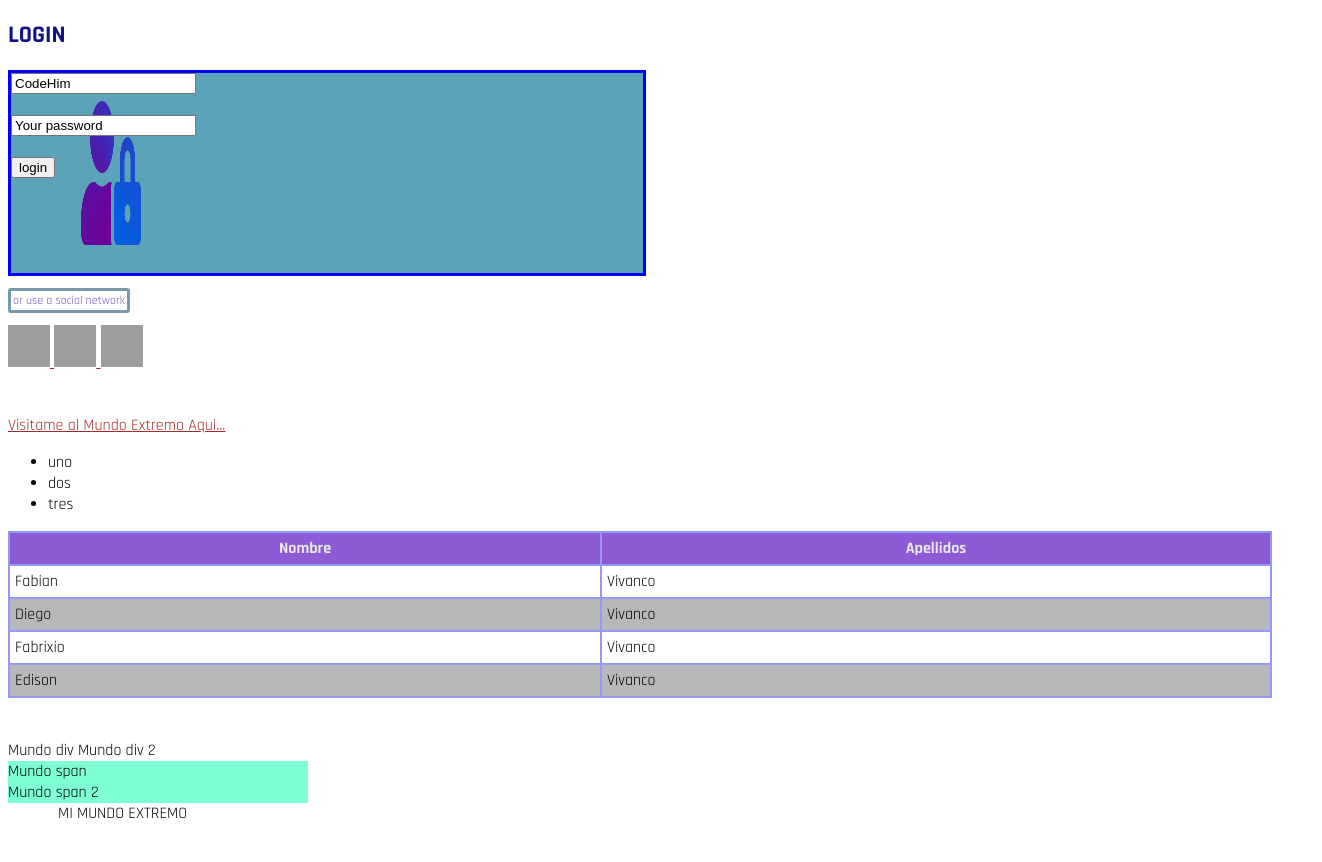
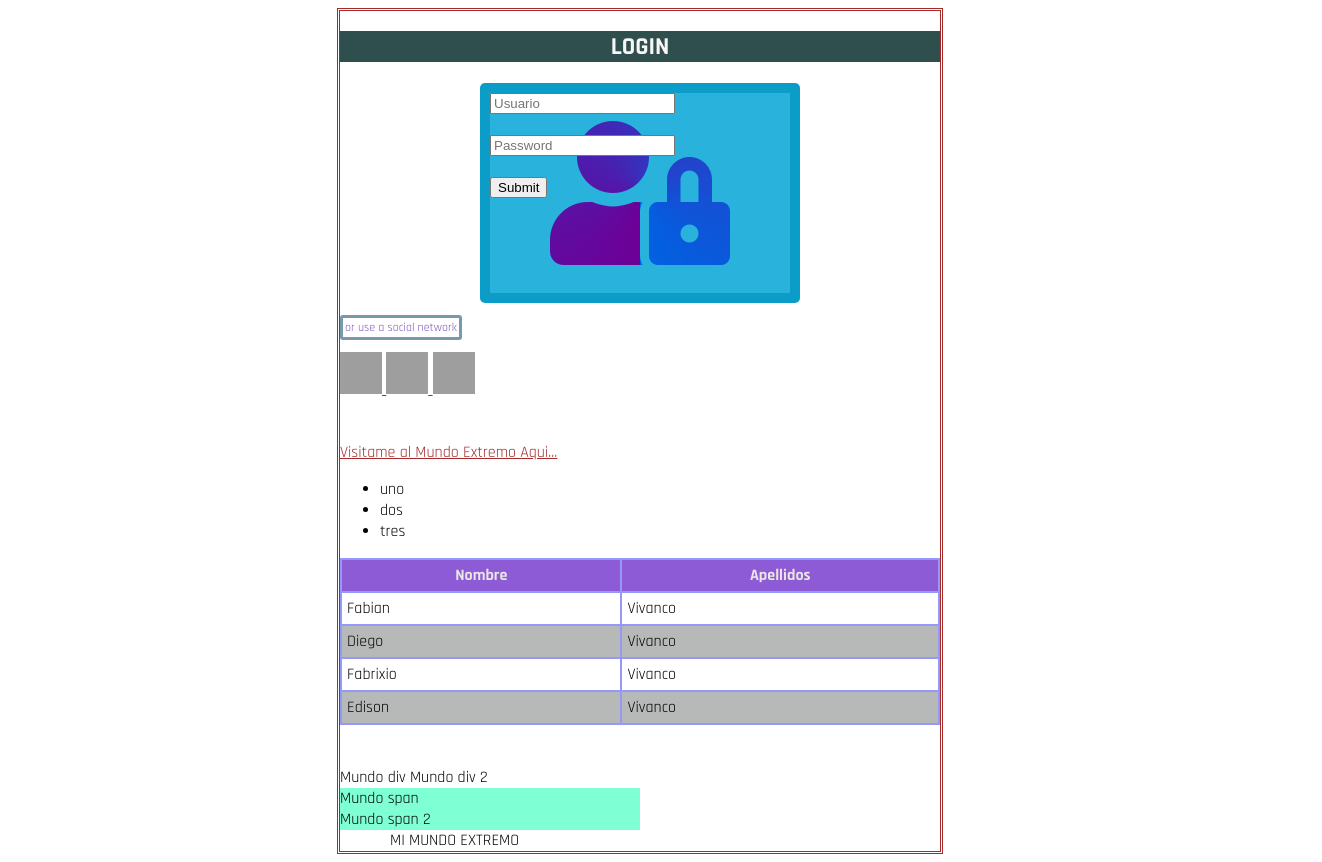
Before and after one commit to Fabian-2125/PRYECTOS-HTML-CSS.github.io, a plain HTML site: page inditex.html in a window 1280 px wide. Shown: the whole page, 1322 px wide, since content can reach past the window. Before the commit the page ends 832 px from the top, so only its background shows below. Drawn offline with Linux system fonts and the light colour scheme; grey boxes are pictures that could not be loaded.

Commit message:
Cambios en estilos de formulario

```diff
--- a/estilo.css
+++ b/estilo.css
@@ -3,9 +3,14 @@ html {
     font-weight: 400;
     font-style: normal;
 }
-h2 {
-    color: rgb(18, 18, 135);
+
+#contenedor {
+    width: 600px;
+    margin: 0 auto;
+    border-style: double;
+    border-color: brown;
 }
+
 /*esto es
 un comentario
 de muchas
@@ -18,20 +23,24 @@ border-color: rgb(119, 153, 172);
     border-radius: 3px;
     display: inline-block;
     padding: 2px;
-
 }
 /* esto es un comentario */
 form {
     width: 50%;
-background-color: rgb(92, 162, 184);
+    margin: 0 auto;
+    background-color: rgb(40, 178, 220);
     opacity: 0,2;
     height: 200px;
     background-image: url("fondo.png");
     background-size: 200px 200px;
+    background-position: center;
     background-repeat: no-repeat;
-padding: auto;
+    background-size: cover;
+    position: relative;
     border: solid;
-border-color: blue;
+    border-width: 10px;
+    border-radius: 5px;
+    border-color: rgb(11, 156, 200);
 
 }
 a:link {
@@ -87,3 +96,10 @@ tr:hover td{
     position: relative;
     left: 50px;
   }
+  h2 {
+    background-color: darkslategrey;
+    text-align: center;
+    color: rgb(247, 246, 244);
+    font-size: 3ex;
+
+  }
--- a/inditex.html
+++ b/inditex.html
@@ -10,15 +10,15 @@
     <link rel="stylesheet" href="estilo.css"/>
 </head>
 <body>
-
+    <div id="contenedor">
         <div>
          <h2>LOGIN</h2>
         </div>
         <div>
           <form action="/action_page.php">
-            <input type="text" id="fname" name="fname" value="CodeHim"><br><br>
-            <input type="text" id="lname" name="lname" value="Your password"><br><br>
-            <input type="submit" value="login">
+            <input type="text" id="fname" name="fname" placeholder="Usuario"><br><br>
+            <input type="text" id="lname" name="lname" placeholder="Password"><br><br>
+            <input type="submit" placeholder="login">
           </form>
         </div>
         <div>
@@ -74,6 +74,6 @@
     <span>Mundo span</span>
     <span>Mundo span 2</span>
     <article id="extremo">MI MUNDO EXTREMO</article>
-
+    </div>
 </body>
 </html>
```
Lines whose indentation alone changed are shown as unchanged.
